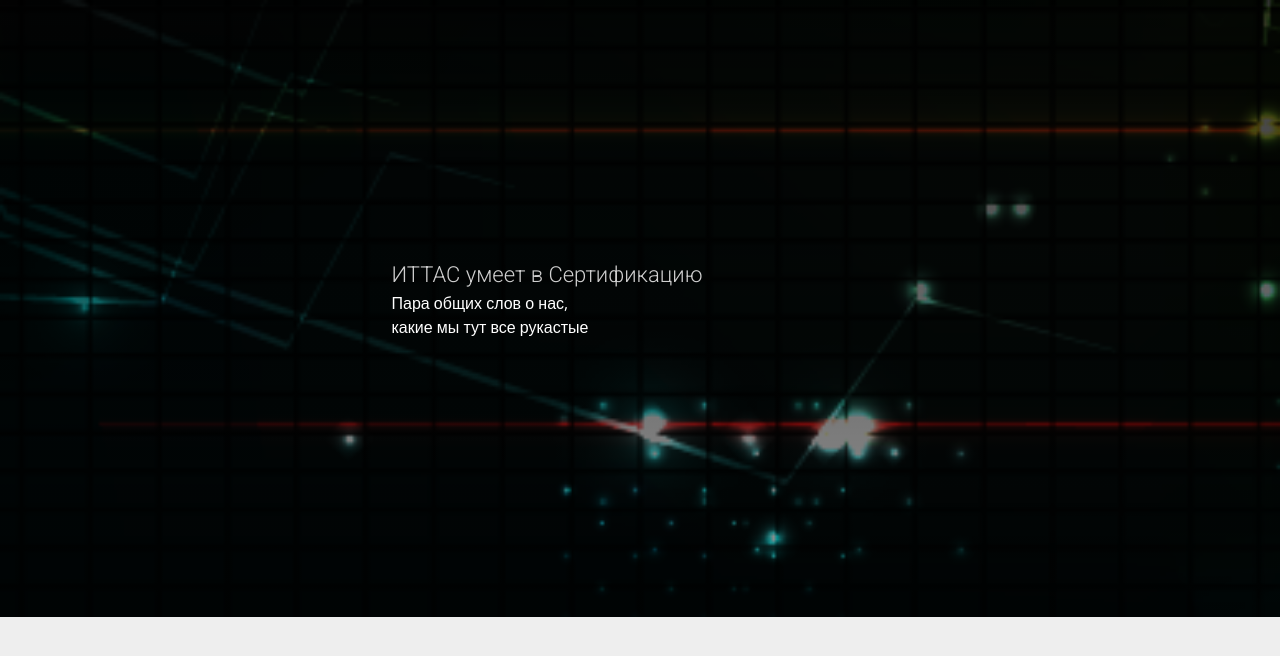
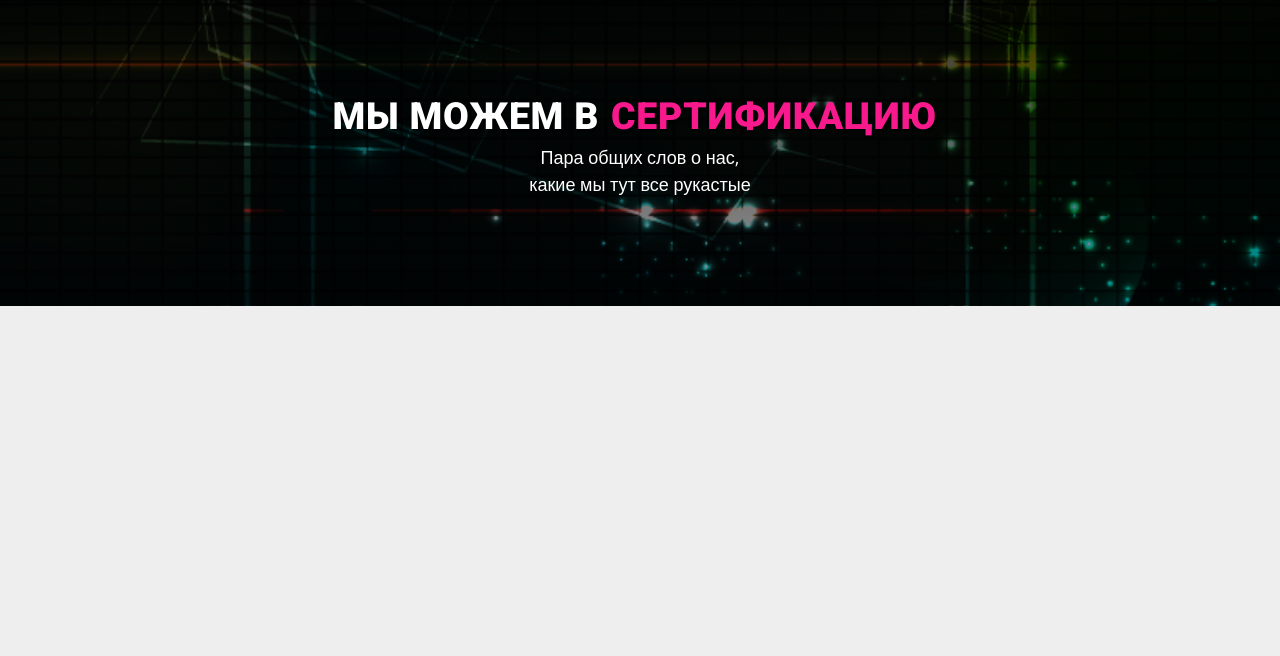
Before and after one commit to igrekoni/IttasProject, a Django app: page / in a window 1280 px wide. Shown: the part 70-726 px from the top of the page. Run offline with Django 3.2, Linux system fonts and the light colour scheme; some libraries are stand-ins or nearby versions.

Commit message:
added typing text for mainpage

```diff
--- a/static/css/base.css
+++ b/static/css/base.css
@@ -435,10 +435,11 @@ color:#fff;
         position:relative;
 }
 
-.overlay > .container
+/*.overlay > .container
 {
     padding:170px 0px;
 }
+*/
 
 .main-heading >.overlay
 {
@@ -467,7 +468,7 @@ p.lead
 	font-weight: 900;
 	color: #ffffff;
 	text-transform: uppercase;
-	font-size:3.5em;
+	font-size:1.7em;
 	text-shadow: rgba(0,0,0,0.498039) 2px 2px 2px;
 	letter-spacing: 0.02em;
 
@@ -476,10 +477,11 @@ p.lead
 	margin-left: 6px;
 }
 .main-heading-text {
-	font-size: 16px;
+	font-size: 18px;
 	color: #ffffff;
 	margin-bottom: 20px;
 }
+
 .main-cursor {
 	opacity: 1;
 	-webkit-animation: blink .6s infinite;
@@ -960,14 +962,18 @@ font-family: 'Roboto Slab', serif;
 
 
 .type-here {
-  width:  50%;
-  padding:  2em;
+  width:  100%;
+  padding:  2em 0em 2em 0em;
   margin:  2em auto;
 }
 
 .c-typing__text {
-   padding-right: 10px;
+    padding-right: 10px;
     display: inline-block;
-    font-size: 22px;
-    font-weight: 300;
+    color: #f8198d;
+    text-shadow: rgba(0,0,0,0.498039) 2px 2px 2px;
 }
+
+.text-container {
+    text-align: center;
+}
--- a/static/js/typing.js
+++ b/static/js/typing.js
@@ -18,7 +18,7 @@ TxtType.prototype.tick = function() {
         this.txt = fullTxt.substring(0, this.txt.length + 1);
     }
 
-    this.el.innerHTML = '<div class="c-typing__text">'+this.txt+'</div>';
+    this.el.innerHTML = '<span class="c-typing__text">'+this.txt+'</span>';
 
     var that = this;
     var delta = 200 - Math.random() * 100;
--- a/templates/main_heading.html
+++ b/templates/main_heading.html
@@ -1,11 +1,10 @@
    <div class="main-heading">
        <div class="overlay">
-           <div class="container">
+           <div class="container text-container">
                <div class="type-here">
-                   <div>ИТТАС умеет в <span class="c-typing__textWrap" data-period="2000" data-type='[ "Безопасноть", "Сертификацию", "Аттестацию", "Разработку" ]'></span></div>
-                   <p class="main-heading-text">Пара общих слов о нас,<br/>какие мы тут все рукастые</p>
+                   <div class="main-heading-title">Мы можем в<span class="c-typing__textWrap" data-period="2000" data-type='[ "Безопасноть", "Сертификацию", "Аттестацию", "Разработку" ]'></span></div>
+                   <p class="main-heading-text">Пара общих слов о нас, <br/>какие мы тут все рукастые</p>
                </div>
            </div>
        </div>
-
    </div>
```
